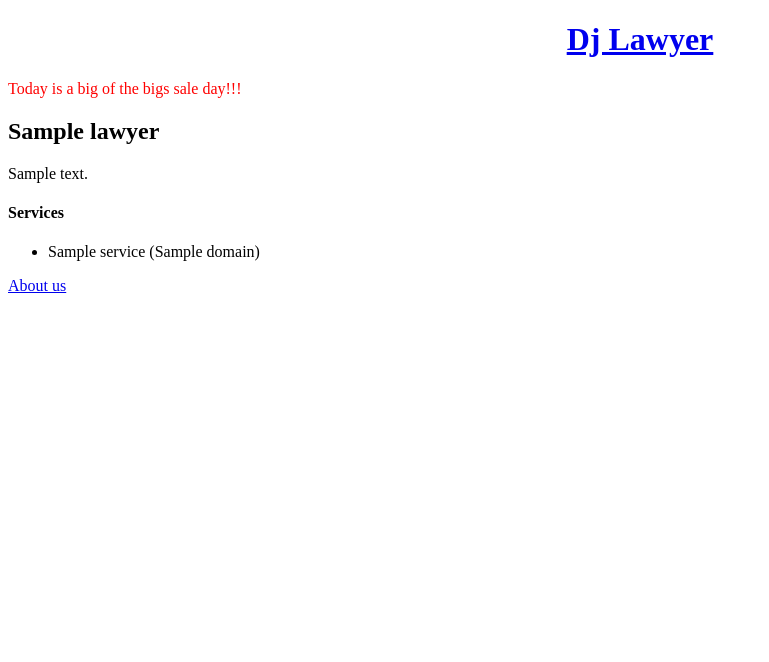
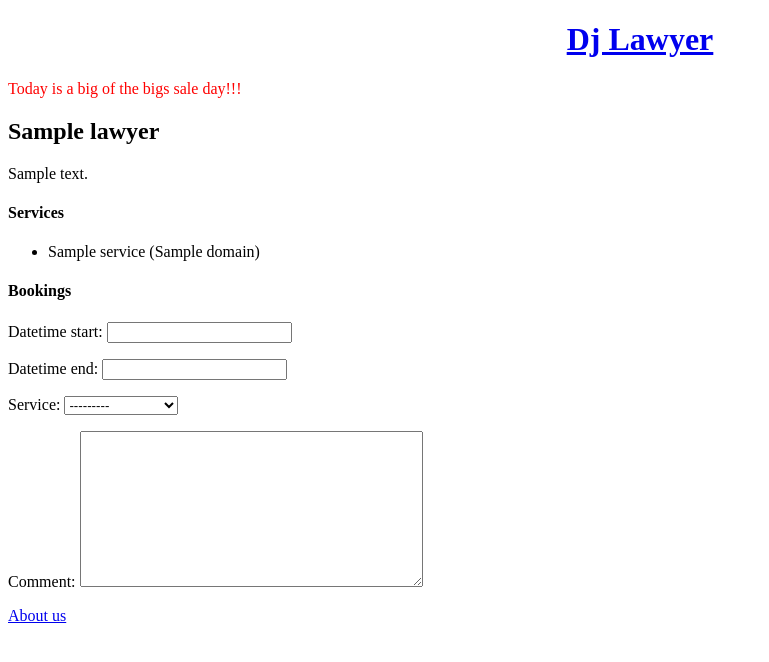
Before and after one commit to fadich/dj-lawyer-119, a Django app: page /lawyers/1 in a window 1280 px wide. Shown: the top 662 px of the page, without its empty margins (0-769 px from the left). Run offline with Django 5.2, Linux system fonts and the light colour scheme; tables that the repository leaves empty hold one stand-in row (values such as "Sample post").

Commit message:
lesson43: booking form(WIP)

```diff
--- /dev/null
+++ b/services/forms.py
@@ -0,0 +1,13 @@
+from django.forms import ModelForm
+from services.models import Booking
+
+
+class BookingForm(ModelForm):
+    class Meta:
+        model = Booking
+        fields = [
+            'datetime_start',
+            'datetime_end',
+            'service',
+            'comment',
+        ]
--- a/services/templates/lawyer_detail.html
+++ b/services/templates/lawyer_detail.html
@@ -3,10 +3,24 @@
 {% block content %}
     <h2>{{ object.name }}</h2>
     <p>{{ object.description }}</p>
+
     <h4>Services</h4>
-            <ul>
-            {% for service in object.services.all %}
-                <li>{{ service.name }} ({{ service.domain.name }})</li>
-            {% endfor %}
-            </ul>
+    <ul>
+    {% for service in object.services.all %}
+        <li>{{ service.name }} ({{ service.domain.name }})</li>
+    {% endfor %}
+    </ul>
+
+    <h4>Bookings</h4>
+    <ul>
+    {% for booking in bookings %}
+        <li>
+            {{ booking.datetime_start }} - {{ booking.datetime_end }}
+            ({{ booking.service.name }})
+        </li>
+    {% endfor %}
+    </ul>
+    <form action="">
+        {{ booking_form.as_p }}
+    </form>
 {% endblock %}
--- a/services/views.py
+++ b/services/views.py
@@ -1,10 +1,13 @@
+from datetime import datetime
 from typing import Iterable
 
+from django.db.models import Q
 # from django.http import HttpResponse
 from django.shortcuts import render
 from django.views.generic import TemplateView, DetailView
 
-from .models import Lawyer
+from .forms import BookingForm
+from .models import Lawyer, Booking
 
 
 class HomepageView(TemplateView):
@@ -40,3 +43,17 @@
 class LawyerDetailView(DetailView):
     model = Lawyer
     template_name = 'lawyer_detail.html'
+
+    def get_context_data(self, **kwargs):
+        context = super().get_context_data(**kwargs)
+        context['bookings'] = Booking.objects \
+            .filter(
+                Q(lawyer=self.object) &
+                Q(datetime_end__gte=datetime.now())
+            ) \
+            .order_by('datetime_start') \
+            .all()
+        context['booking_form'] = BookingForm()  # TODO: implement booking form logic
+
+        # print(context['bookings'].query)
+        return context
```
